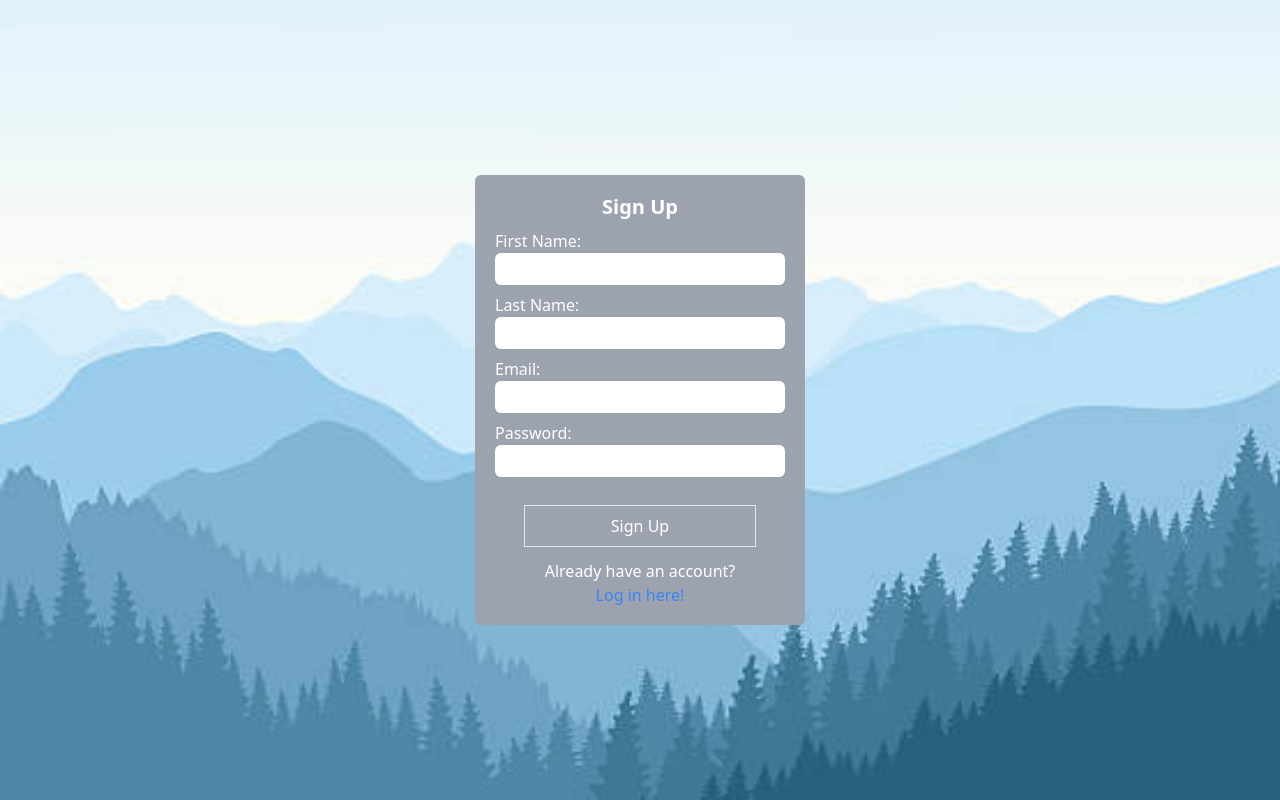
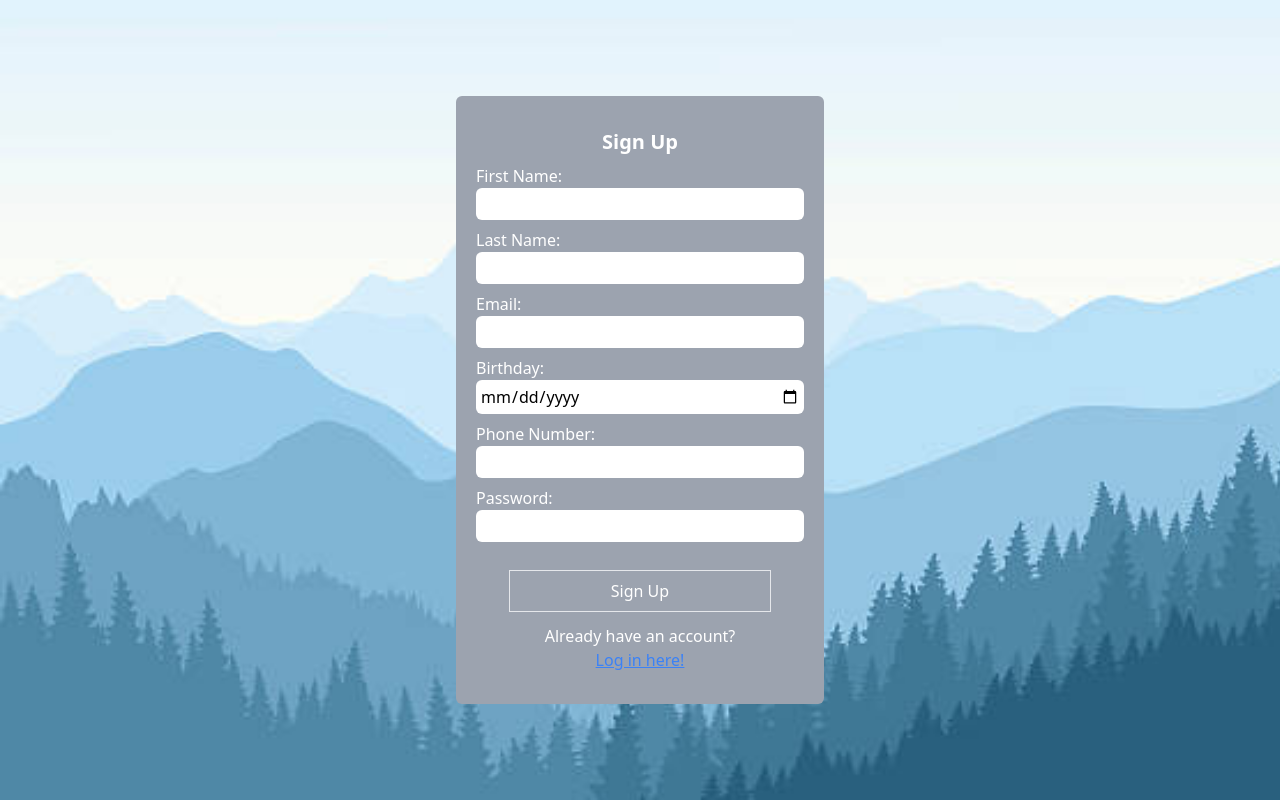
Before and after one commit to ndaruvala/Ascend, a React (Create React App) app: page /signup in a window 1280 px wide. Built offline with nearby package versions, Linux system fonts and the light colour scheme.

Commit message:
feat: Add Signup functionality with AWS Cognito

```diff
--- a/package.json
+++ b/package.json
@@ -6,6 +6,7 @@
     "@testing-library/jest-dom": "^5.16.5",
     "@testing-library/react": "^13.4.0",
     "@testing-library/user-event": "^13.5.0",
+    "amazon-cognito-identity-js": "^6.3.1",
     "axios": "^1.4.0",
     "cors": "^2.8.5",
     "react": "^18.2.0",
--- a/src/components/Signup.jsx
+++ b/src/components/Signup.jsx
@@ -1,32 +1,33 @@
-import React, { useState } from "react";
+import React, {useState} from "react";
 import AscendImg from "../images/ascend.jpg";
-import { Link } from "react-router-dom";
-import axios from "axios";
+import {Link} from "react-router-dom";
+import UserPool from "../UserPool";
+import {CognitoUserAttribute} from "amazon-cognito-identity-js";
 
 function Signup() {
     const [firstName, setFirstName] = useState("");
     const [lastName, setLastName] = useState("");
     const [email, setEmail] = useState("");
     const [password, setPassword] = useState("");
+    const [birthday, setBirthday] = useState("");
+    const [phoneNumber, setPhoneNumber] = useState("");
 
-  const submitInfo = async (x) => {
-    x.preventDefault();
-    console.log(`Sign up with email:${email}, and password:${password}`);
-    const personData = {
-      email: email,
-      password: password,
-      firstName: firstName,
-      lastName: lastName,
-    };
-    try {
-      const response = await axios.post(
-        "http://localhost:8080/api/users/signup",
-        personData
-      );
-      console.log(`Found data:${response.data}`);
-    } catch (error) {
-      console.log(error);
+    const submitInfo = async (event) => {
+        event.preventDefault();
+        const firstNameAttr = new CognitoUserAttribute({Name: 'given_name', Value: firstName});
+        const lastNameAttr = new CognitoUserAttribute({Name: 'family_name', Value: lastName});
+        const birthdayAttr = new CognitoUserAttribute({Name: 'birthdate', Value: birthday});
+        const phoneNumberAttr = new CognitoUserAttribute({Name: 'phone_number', Value: phoneNumber})
+
+        const attributes = []
+        UserPool.signUp(email, password, [firstNameAttr, lastNameAttr, birthdayAttr, phoneNumberAttr], null, (err, data) => {
+            if (err) {
+                console.error(err);
+            } else {
+                // DATA IS HERE!
+                console.log(data);
             }
+        })
     };
 
     return (
@@ -38,7 +39,7 @@ function Signup() {
             }}
             className="flex items-center justify-center h-screen w-screen text-white"
         >
-      <div className="flex flex-col justify-center bg-gray-400 w-[330px] h-[450px] px-5 py-5 rounded-md">
+            <div className="flex flex-col justify-center bg-gray-400 w-[23rem] h-[38rem] px-5 py-5 rounded-md">
                 <h1 className="text-xl text-center font-bold">Sign Up</h1>
                 <form className="flex flex-col items-center">
                     <label className="w-full mt-2">First Name:</label>
@@ -46,28 +47,42 @@ function Signup() {
                         className="w-full text-black p-1 rounded-md"
                         type="text"
                         value={firstName}
-            onChange={(x) => setFirstName(x.target.value)}
+                        onChange={(event) => setFirstName(event.target.value)}
                     />
                     <label className="w-full mt-2">Last Name:</label>
                     <input
                         className="w-full text-black p-1 rounded-md"
                         type="text"
                         value={lastName}
-            onChange={(x) => setLastName(x.target.value)}
+                        onChange={(event) => setLastName(event.target.value)}
                     />
                     <label className="w-full mt-2">Email:</label>
                     <input
                         className="w-full text-black p-1 rounded-md"
                         type="text"
                         value={email}
-            onChange={(x) => setEmail(x.target.value)}
+                        onChange={(event) => setEmail(event.target.value)}
+                    />
+                    <label className="w-full mt-2">Birthday:</label>
+                    <input
+                        className="w-full text-black p-1 rounded-md"
+                        type="date"
+                        value={birthday}
+                        onChange={(event) => setBirthday(event.target.value)}
+                    />
+                    <label className="w-full mt-2">Phone Number:</label>
+                    <input
+                        className="w-full text-black p-1 rounded-md"
+                        type="number"
+                        value={phoneNumber}
+                        onChange={(event) => setPhoneNumber(event.target.value)}
                     />
                     <label className="w-full mt-2">Password:</label>
                     <input
                         className="w-full text-black p-1 rounded-md"
                         type="password"
                         value={password}
-            onChange={(x) => setPassword(x.target.value)}
+                        onChange={(event) => setPassword(event.target.value)}
                     />
                     <button
                         type="Submit"
@@ -77,7 +92,7 @@ function Signup() {
                         Sign Up
                     </button>
                     <p>Already have an account?</p>
-          <Link to="/" className="text-blue-500">
+                    <Link to="/" className="text-blue-500 underline">
                         Log in here!
                     </Link>
                 </form>
```
Also changed, not shown: src/App.js (+7 -8 lines), 2 other files (tests, documents, lock files or other folders). Lines whose indentation alone changed are shown as unchanged.
